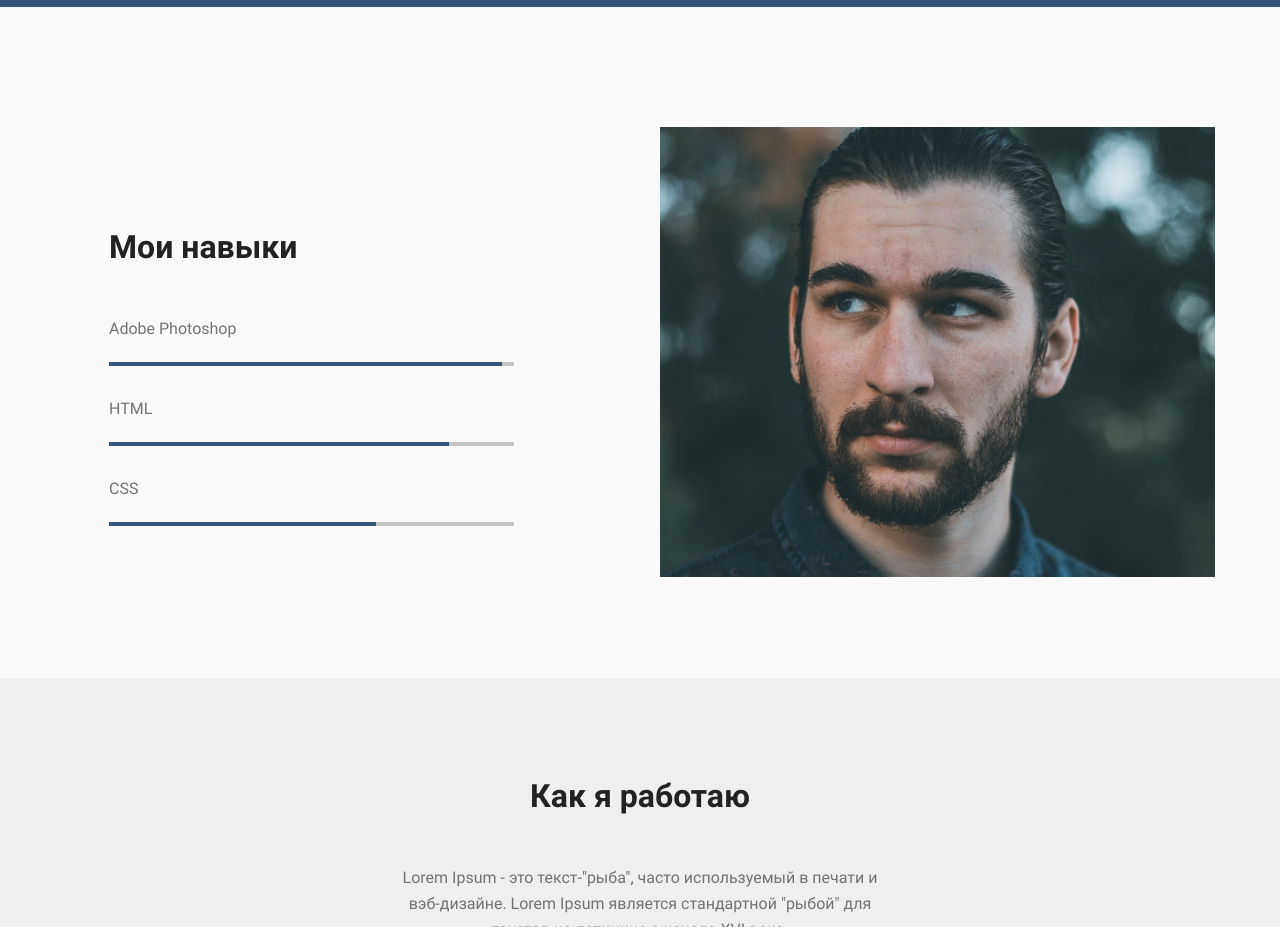
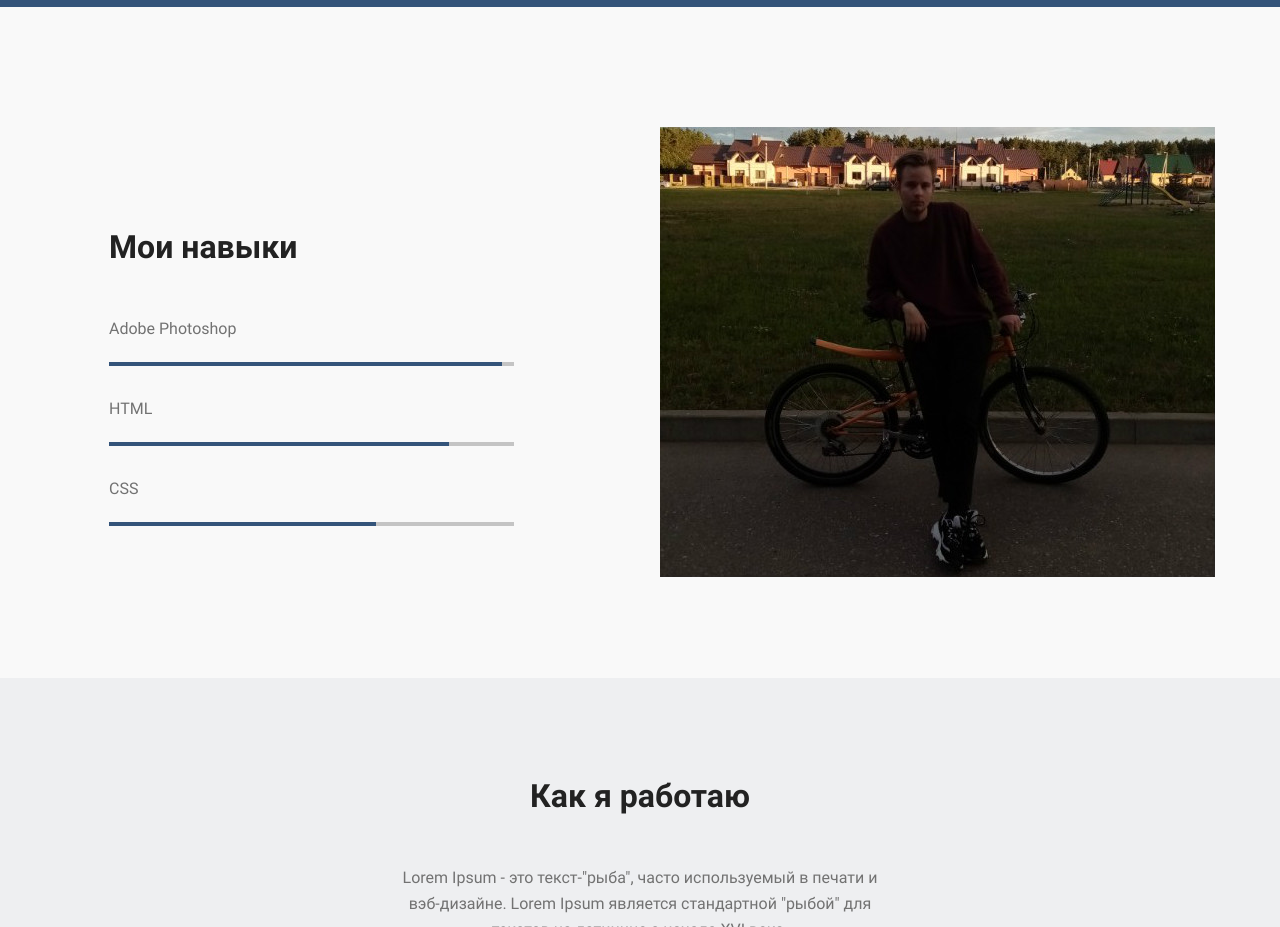
Before and after one commit to LoverLuv/My-first-job, a plain HTML site: page index.html in a window 1280 px wide. Shown: the part 1320-2247 px from the top of the page. Drawn offline with Linux system fonts and the light colour scheme; a web font is replaced by a local one.

Commit message:
Add files via upload

```diff
--- a/index.html
+++ b/index.html
@@ -161,7 +161,7 @@
             </div>
 
             <div class="wrapper__my-photo">
-                <img class="my_photo" src="img/Rectangle%203.png">
+                <img class="my_photo" src="img/PhotoLab.jpg">
             </div>
         </div>
     </div>
```
Also changed, not shown: img/PhotoLab.jpg (added).
